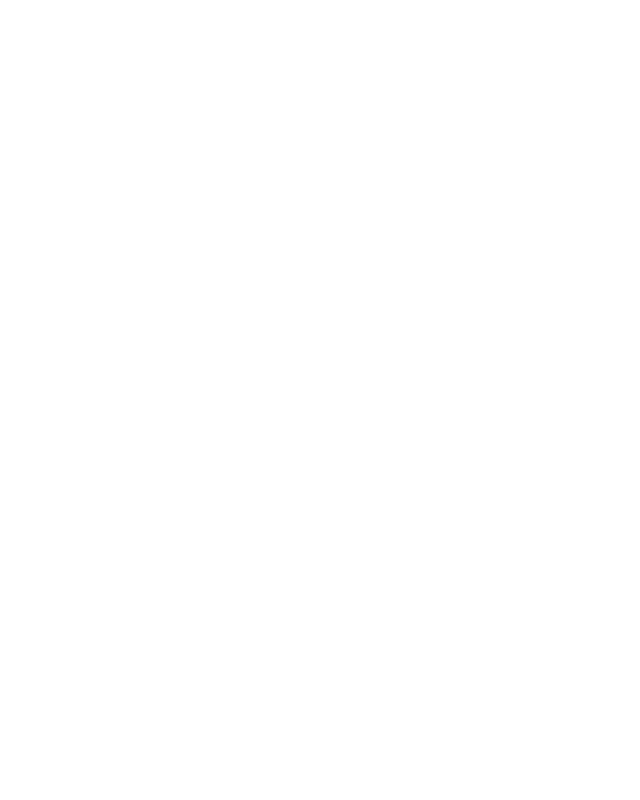
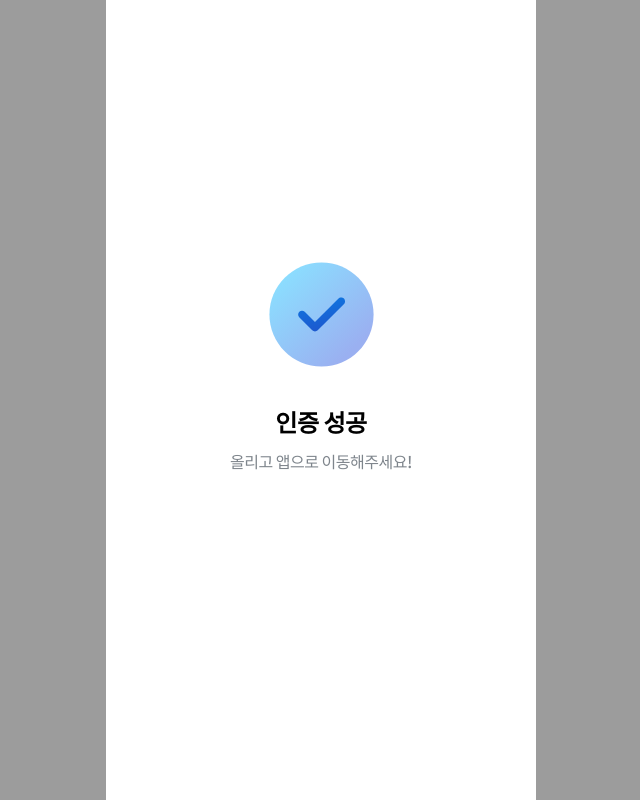
Before and after one commit to YU-Capstone-Design/All-Ligo-Web, a React (Vite) app: page /auth-success in a window 1280 px wide. Before the commit this address had no page. Shown: the whole page, without its empty margins (319-959 px from the left). Built offline with nearby package versions, Linux system fonts and the light colour scheme; a web font is replaced by a local one.

Commit message:
feat : 인증 완료 ui구현

```diff
--- a/src/App.jsx
+++ b/src/App.jsx
@@ -20,6 +20,7 @@
 import Notifications from "./pages/Notifications";
 import Guest from "./pages/Guest";
 import GuestCouponList from "./pages/GuestCouponList";
+import AuthSuccess from "./pages/AuthSuccess";
 
 import MyPage from "./pages/mypage/Mypage";
 import CouponRegistration from "./pages/mypage/CouponRegistration";
@@ -53,6 +54,7 @@
           <Route path="/notifications" element={<Notifications />} />
           <Route path="/guest" element={<Guest />} />
           <Route path="/guest/coupons" element={<GuestCouponList />} />
+          <Route path="/auth-success" element={<AuthSuccess />} />
           <Route path="/product/:productId/edit" element={<ProductEdit />} />
           <Route path="/clear/:productId" element={<ClearPage />} />
           <Route path="/makecomplete" element={<MakeComplete />} />
--- /dev/null
+++ b/src/pages/AuthSuccess.jsx
@@ -0,0 +1,24 @@
+import React from 'react'
+import blueCheck from '../assets/blue-check.svg'
+
+const AuthSuccess = () => {
+  return (
+    <main className='flex h-full flex-col items-center justify-center bg-white px-[25px] pb-[80px]'>
+      <img
+        className='h-[125px] w-[125px]'
+        src={blueCheck}
+        alt='인증 성공'
+      />
+
+      <span className='mt-[28px] text-center font-["Apple_SD_Gothic_Neo"] text-[24px] font-bold leading-[34px] tracking-[-0.5px] text-[var(--common-b,#000)]'>
+        인증 성공
+      </span>
+
+      <span className='mt-[14px] text-center font-["Apple_SD_Gothic_Neo"] text-[16px] font-medium leading-[16px] tracking-[-0.5px] text-[var(--coolgray-500,#7E858C)]'>
+        올리고 앱으로 이동해주세요!
+      </span>
+    </main>
+  )
+}
+
+export default AuthSuccess
--- a/src/pages/Guest.jsx
+++ b/src/pages/Guest.jsx
@@ -157,14 +157,14 @@
   }, []);
 
   const handleLocationPermissionClick = useCallback(() => {
-    setErrorMessage("");
-
     if (!navigator.geolocation) {
       setLocationPermissionState("unsupported");
       setIsLocationPromptOpen(true);
       setStores([]);
       return;
     }
+
+    setErrorMessage("");
 
     navigator.geolocation.getCurrentPosition(
       (position) => {
@@ -182,9 +182,9 @@
           setLocationPermissionState("denied");
           setIsLocationPromptOpen(true);
           setStores([]);
-          setIsLoading(false);
-          return;
-        }
+        setIsLoading(false);
+        return;
+      }
 
         setLocationPermissionState("prompt");
         setIsLocationPromptOpen(true);
```
Also changed, not shown: src/assets/blue-check.svg (added), src/assets/yellow-error.svg (added).
